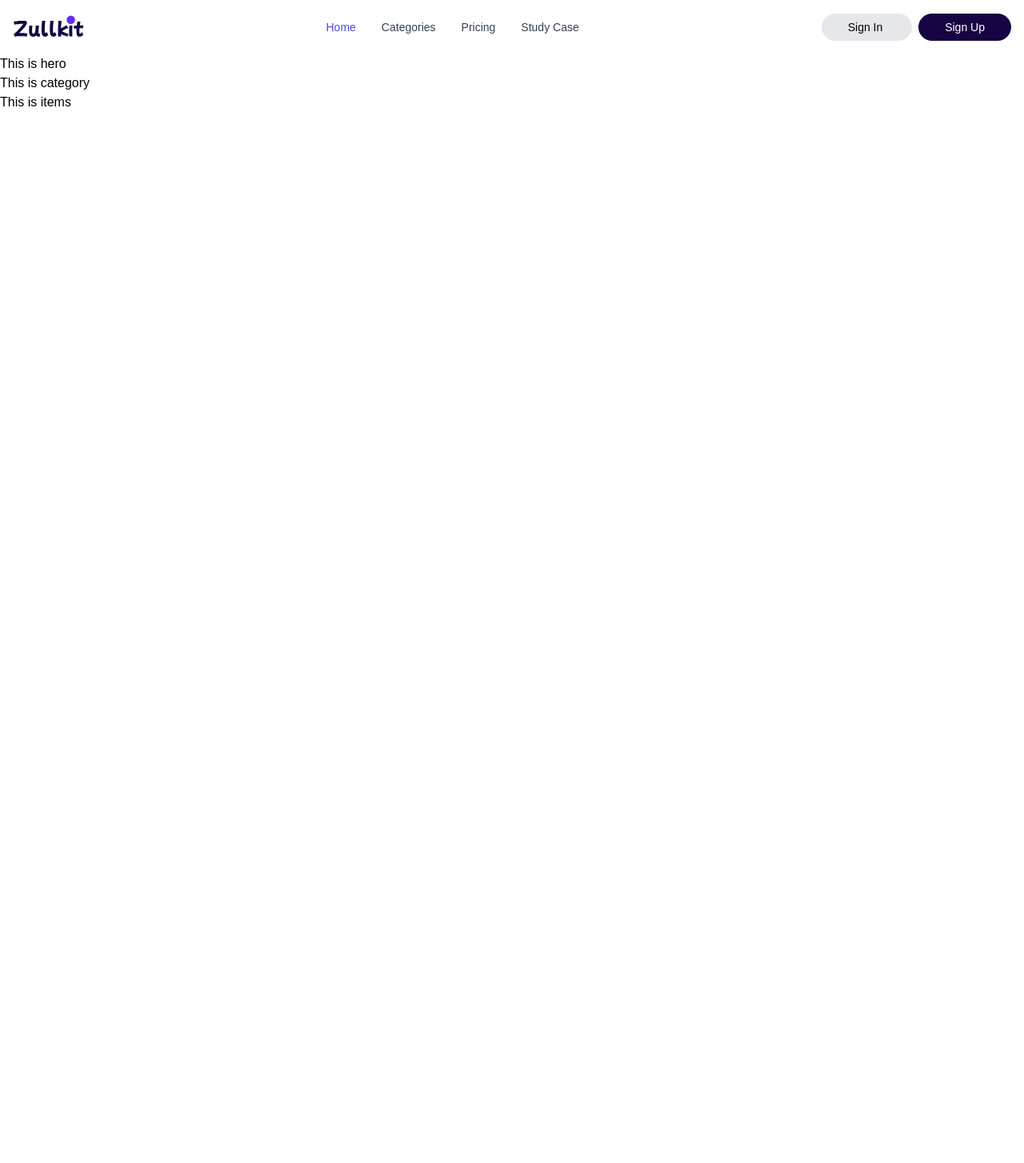
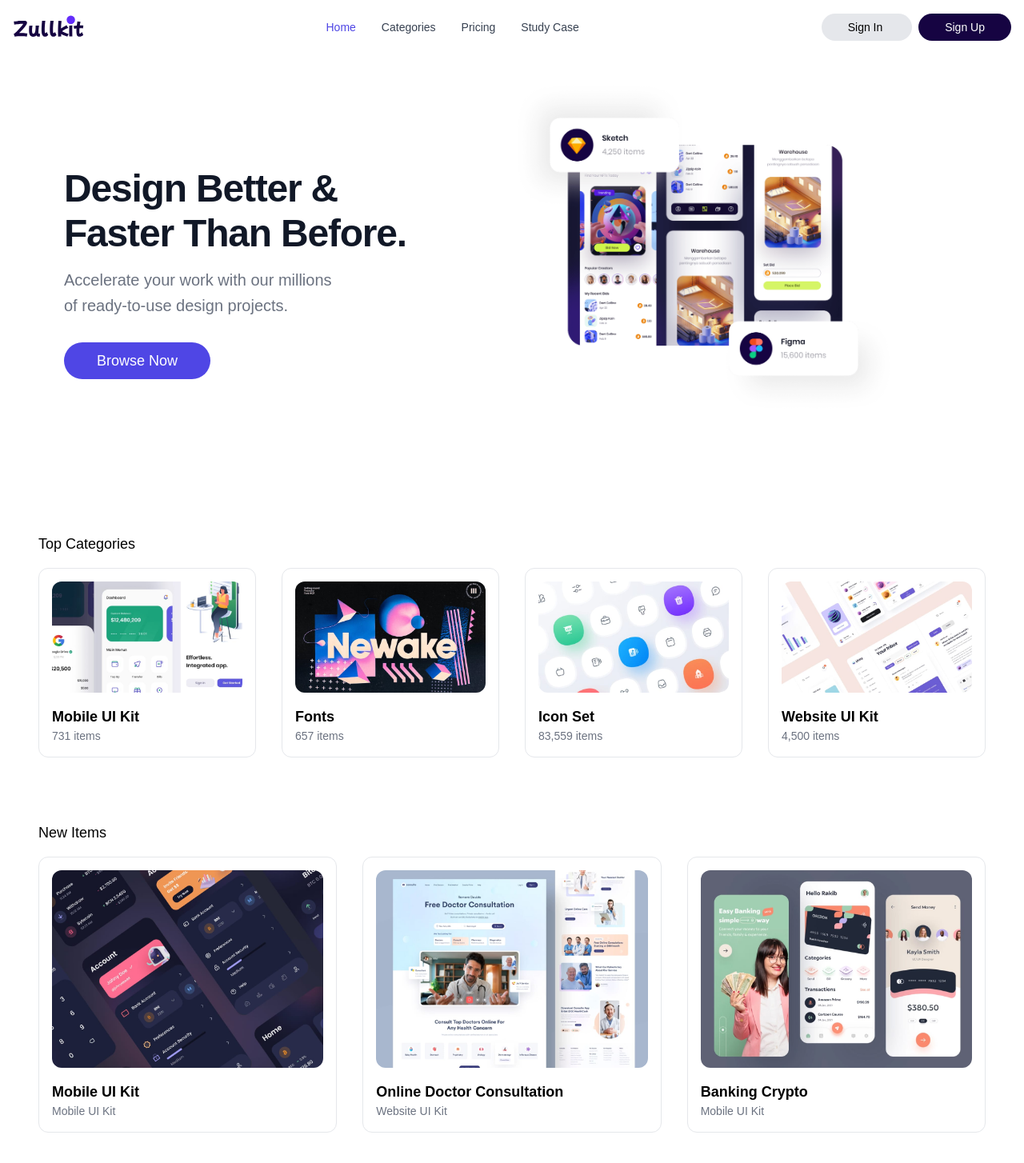
Before and after one commit to ahadsenja/bootcamp-zullkit, a Vue app: page / in a window 1280 px wide. Shown: the top 1454 px of the page at 80% size. Before the commit the page ends 800 px from the top, so only its background shows below. Built offline with nearby package versions, Linux system fonts and the light colour scheme.

Commit message:
update every section page

```diff
--- a/src/components/section/Categories.vue
+++ b/src/components/section/Categories.vue
@@ -1,3 +1,115 @@
 <template>
-  <div>This is category</div>
+  <div class="container px-4 mx-auto my-16 md:px-12">
+    <h2 class="mb-4 text-xl font-medium md:mb-0 md:text-lg">Top Categories</h2>
+    <div class="flex flex-wrap -mx-1 lg:-mx-4">
+      <div class="w-full px-1 my-1 md:w-1/2 lg:my-4 lg:px-4 lg:w-1/4">
+        <div class="overflow-hidden border border-gray-200 rounded-xl">
+          <a href="details.html">
+            <div class="m-4 overflow-hidden rounded-xl">
+              <img
+                alt="Placeholder"
+                class="block w-full h-auto"
+                src="@/assets/img/categories-1.jpg"
+              />
+            </div>
+          </a>
+
+          <header class="px-4 mb-4 leading-tight">
+            <h1 class="text-lg">
+              <a
+                class="font-semibold text-black no-underline hover:underline"
+                href="#"
+              >
+                Mobile UI Kit
+              </a>
+            </h1>
+            <span class="block text-sm font-light text-gray-500 no-underline">
+              731 items
+            </span>
+          </header>
+        </div>
+      </div>
+      <div class="w-full px-1 my-1 md:w-1/2 lg:my-4 lg:px-4 lg:w-1/4">
+        <div class="overflow-hidden border border-gray-200 rounded-xl">
+          <a href="details.html">
+            <div class="m-4 overflow-hidden rounded-xl">
+              <img
+                alt="Placeholder"
+                class="block w-full h-auto"
+                src="@/assets/img/categories-2.jpg"
+              />
+            </div>
+          </a>
+
+          <header class="px-4 mb-4 leading-tight">
+            <h1 class="text-lg">
+              <a
+                class="font-semibold text-black no-underline hover:underline"
+                href="#"
+              >
+                Fonts
+              </a>
+            </h1>
+            <span class="block text-sm font-light text-gray-500 no-underline">
+              657 items
+            </span>
+          </header>
+        </div>
+      </div>
+      <div class="w-full px-1 my-1 md:w-1/2 lg:my-4 lg:px-4 lg:w-1/4">
+        <div class="overflow-hidden border border-gray-200 rounded-xl">
+          <a href="details.html">
+            <div class="m-4 overflow-hidden rounded-xl">
+              <img
+                alt="Placeholder"
+                class="block w-full h-auto"
+                src="@/assets/img/categories-3.jpg"
+              />
+            </div>
+          </a>
+
+          <header class="px-4 mb-4 leading-tight">
+            <h1 class="text-lg">
+              <a
+                class="font-semibold text-black no-underline hover:underline"
+                href="#"
+              >
+                Icon Set
+              </a>
+            </h1>
+            <span class="block text-sm font-light text-gray-500 no-underline">
+              83,559 items
+            </span>
+          </header>
+        </div>
+      </div>
+      <div class="w-full px-1 my-1 md:w-1/2 lg:my-4 lg:px-4 lg:w-1/4">
+        <div class="overflow-hidden border border-gray-200 rounded-xl">
+          <a href="details.html">
+            <div class="m-4 overflow-hidden rounded-xl">
+              <img
+                alt="Placeholder"
+                class="block w-full h-auto"
+                src="@/assets/img/categories-4.jpg"
+              />
+            </div>
+          </a>
+
+          <header class="px-4 mb-4 leading-tight">
+            <h1 class="text-lg">
+              <a
+                class="font-semibold text-black no-underline hover:underline"
+                href="#"
+              >
+                Website UI Kit
+              </a>
+            </h1>
+            <span class="block text-sm font-light text-gray-500 no-underline">
+              4,500 items
+            </span>
+          </header>
+        </div>
+      </div>
+    </div>
+  </div>
 </template>
--- a/src/components/section/Hero.vue
+++ b/src/components/section/Hero.vue
@@ -1,3 +1,48 @@
 <template>
-  <div>This is hero</div>
+  <div class="relative overflow-hidden bg-white">
+    <div class="mx-auto max-w-7xl">
+      <div
+        class="z-10 px-5 pb-8 bg-white xl:pl-20 lg:pl-16 sm:pb-16 md:pb-20 lg:max-w-2xl lg:w-full lg:pb-28 xl:pb-32"
+      >
+        <main
+          class="mx-auto mt-10 max-w-7xl sm:mt-12 md:mt-16 lg:mt-20 xl:mt-36"
+        >
+          <div class="sm:text-center lg:text-left">
+            <h1
+              class="text-3xl font-bold leading-normal tracking-tight text-gray-900 sm:text-4xl md:text-5xl"
+            >
+              <span class="block lg:mb-2">Design Better &</span>
+              <span class="block">Faster Than Before.</span>
+            </h1>
+            <p
+              class="mt-3 text-base text-gray-500 sm:mt-5 sm:text-lg sm:max-w-xl sm:mx-auto md:mt-5 md:text-xl lg:mx-0"
+            >
+              Accelerate your work with our millions
+              <span class="block lg:mb-1"></span> of ready-to-use design
+              projects.
+            </p>
+            <div
+              class="mt-5 sm:mt-8 sm:flex sm:justify-center lg:justify-start"
+            >
+              <div class="rounded-full">
+                <a
+                  href="#"
+                  class="flex items-center justify-center w-full px-8 py-3 text-base font-medium text-white bg-indigo-600 border border-transparent rounded-full hover:bg-indigo-700 md:py-2 md:text-lg md:px-10 hover:shadow"
+                >
+                  Browse Now
+                </a>
+              </div>
+            </div>
+          </div>
+        </main>
+      </div>
+    </div>
+    <div class="lg:absolute lg:inset-y-0 lg:right-0 lg:w-1/2">
+      <img
+        class="w-full lg:w-3/4 lg:mt-8"
+        src="@/assets/img/hero-image.png"
+        alt=""
+      />
+    </div>
+  </div>
 </template>
--- a/src/components/section/Items.vue
+++ b/src/components/section/Items.vue
@@ -1,3 +1,88 @@
 <template>
-  <div>This is items</div>
+  <div class="container px-4 mx-auto my-16 md:px-12">
+    <h2 class="mb-4 text-xl font-medium md:mb-0 md:text-lg">New Items</h2>
+    <div class="flex flex-wrap -mx-1 lg:-mx-4">
+      <div class="w-full px-1 my-1 md:w-1/2 lg:my-4 lg:px-4 lg:w-1/3">
+        <div class="overflow-hidden border border-gray-200 rounded-xl">
+          <a href="details.html">
+            <div class="m-4 overflow-hidden rounded-xl">
+              <img
+                alt="Placeholder"
+                class="block w-full h-auto"
+                src="@/assets/img/items-1.jpg"
+              />
+            </div>
+          </a>
+
+          <header class="px-4 mb-4 leading-tight">
+            <h1 class="text-lg">
+              <a
+                class="font-semibold text-black no-underline hover:underline"
+                href="#"
+              >
+                Mobile UI Kit
+              </a>
+            </h1>
+            <span class="block text-sm font-light text-gray-500 no-underline">
+              Mobile UI Kit
+            </span>
+          </header>
+        </div>
+      </div>
+      <div class="w-full px-1 my-1 md:w-1/2 lg:my-4 lg:px-4 lg:w-1/3">
+        <div class="overflow-hidden border border-gray-200 rounded-xl">
+          <a href="details.html">
+            <div class="m-4 overflow-hidden rounded-xl">
+              <img
+                alt="Placeholder"
+                class="block w-full h-auto"
+                src="@/assets/img/items-2.jpg"
+              />
+            </div>
+          </a>
+
+          <header class="px-4 mb-4 leading-tight">
+            <h1 class="text-lg">
+              <a
+                class="font-semibold text-black no-underline hover:underline"
+                href="#"
+              >
+                Online Doctor Consultation
+              </a>
+            </h1>
+            <span class="block text-sm font-light text-gray-500 no-underline">
+              Website UI Kit
+            </span>
+          </header>
+        </div>
+      </div>
+      <div class="w-full px-1 my-1 md:w-1/2 lg:my-4 lg:px-4 lg:w-1/3">
+        <div class="overflow-hidden border border-gray-200 rounded-xl">
+          <a href="details.html">
+            <div class="m-4 overflow-hidden rounded-xl">
+              <img
+                alt="Placeholder"
+                class="block w-full h-auto"
+                src="@/assets/img/items-3.jpg"
+              />
+            </div>
+          </a>
+
+          <header class="px-4 mb-4 leading-tight">
+            <h1 class="text-lg">
+              <a
+                class="font-semibold text-black no-underline hover:underline"
+                href="#"
+              >
+                Banking Crypto
+              </a>
+            </h1>
+            <span class="block text-sm font-light text-gray-500 no-underline">
+              Mobile UI Kit
+            </span>
+          </header>
+        </div>
+      </div>
+    </div>
+  </div>
 </template>
```
